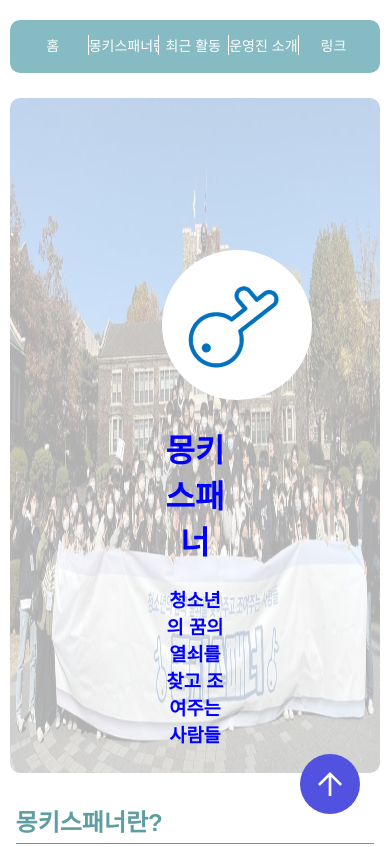
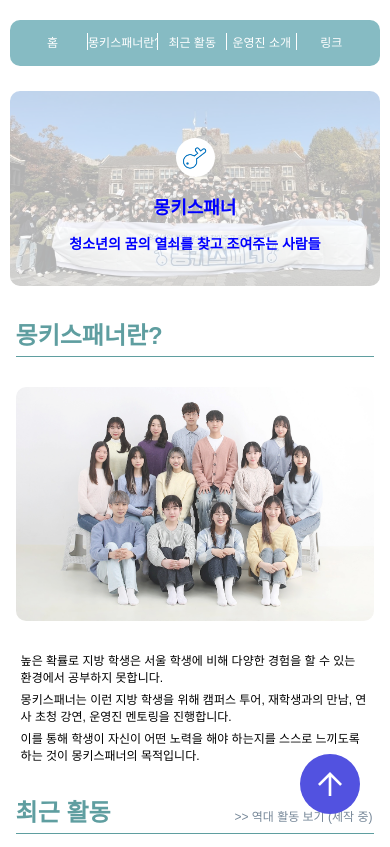
Before and after one commit to ezcode41/ezcode41.github.io, a plain HTML site: page index.html in a window 390 px wide. Shown: the top 847 px of the page. Drawn offline with nearby package versions, Linux system fonts and the light colour scheme.

Commit message:
Add files via upload

```diff
--- a/css/index.css
+++ b/css/index.css
@@ -45,6 +45,7 @@ a:hover {
     position: relative;
     color: blue;
     text-align: center;
+    vertical-align: middle;
     padding: 12vw 0px;
     margin: 25px auto;
     z-index: 1;
@@ -54,6 +55,7 @@ a:hover {
     background-image: url(../images/banner.jpg);
     background-size: 100% 100%;
     width: 95vw;
+    height: 50vw;
     position: absolute;
     top: 0px;
     bottom: 0px;
@@ -65,7 +67,9 @@ a:hover {
 }
 #logo {
     background-color: white;
-    border-radius: 75px;
+    width: 10vw;
+    height: 10vw;
+    border-radius: 25vw;
 }
 #narrow {
     margin-top: 10px;
@@ -271,7 +275,7 @@ footer {
 }
 
 /* tablet */
-@media (max-width: 1023px) {
+@media all and (max-width: 1023px) {
     p {
         font-size: 14px;
     }
@@ -282,26 +286,29 @@ footer {
         width: 92vw;
         height: 60vw;
     }
-    .banner {
-        height: 80vh;
-        padding: 18vh;
-    }
     #intro, #program, #member, #link {
         width: 92vw;
     }
 }
 
 /* mobile */
-@media (max-width: 767px) {
+@media all and (max-width: 767px) {
     p {
         font-size: 12px;
     }
+    .banner h1 {
+        font-size: 18px;
+    }
+    .banner h3 {
+        font-size: 14px;
+    }
+
     #add {
         font-size: 12px;
         line-height: 48px;
     }
     ul {
-        font-size: 14px;
+        font-size: 12px;
     }
     .active {
         display: block;
--- a/index.html
+++ b/index.html
@@ -3,7 +3,7 @@
 
     <head>
         <title>몽키스패너 | 홈</title>
-        <meta name="viewpoint" content="width=device-width, maximum-scale=1.0, minimum-scale=1, user-scalable=yes, initial-scale=1.0" />
+        <meta name="viewport" content="width=device-width, maximum-scale=1.0, minimum-scale=1, user-scalable=yes, initial-scale=1.0" />
         <link rel="stylesheet" href="./css/index.css">
         <link rel="preconnect" href="https://fonts.googleapis.com">
         <link rel="preconnect" href="https://fonts.gstatic.com" crossorigin>
@@ -27,7 +27,7 @@
 
         <!-- Top Banner -->
         <div class="banner">
-            <img id="logo" width="150px" height="150px" src="./images/logo.png">
+            <img id="logo" src="./images/logo.png">
             <h1>몽키스패너</h1>
             <h3>청소년의 꿈의 열쇠를 찾고 조여주는 사람들</h3>
         </div>
```
